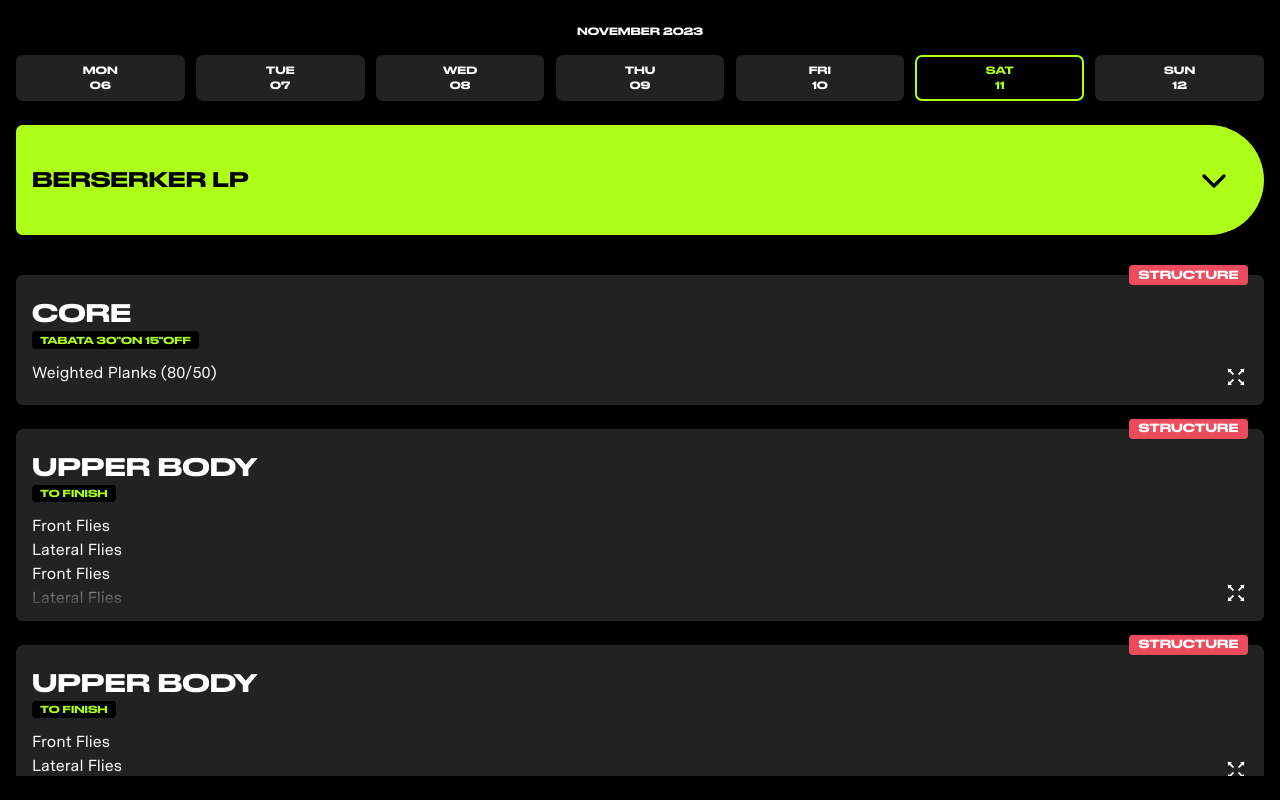
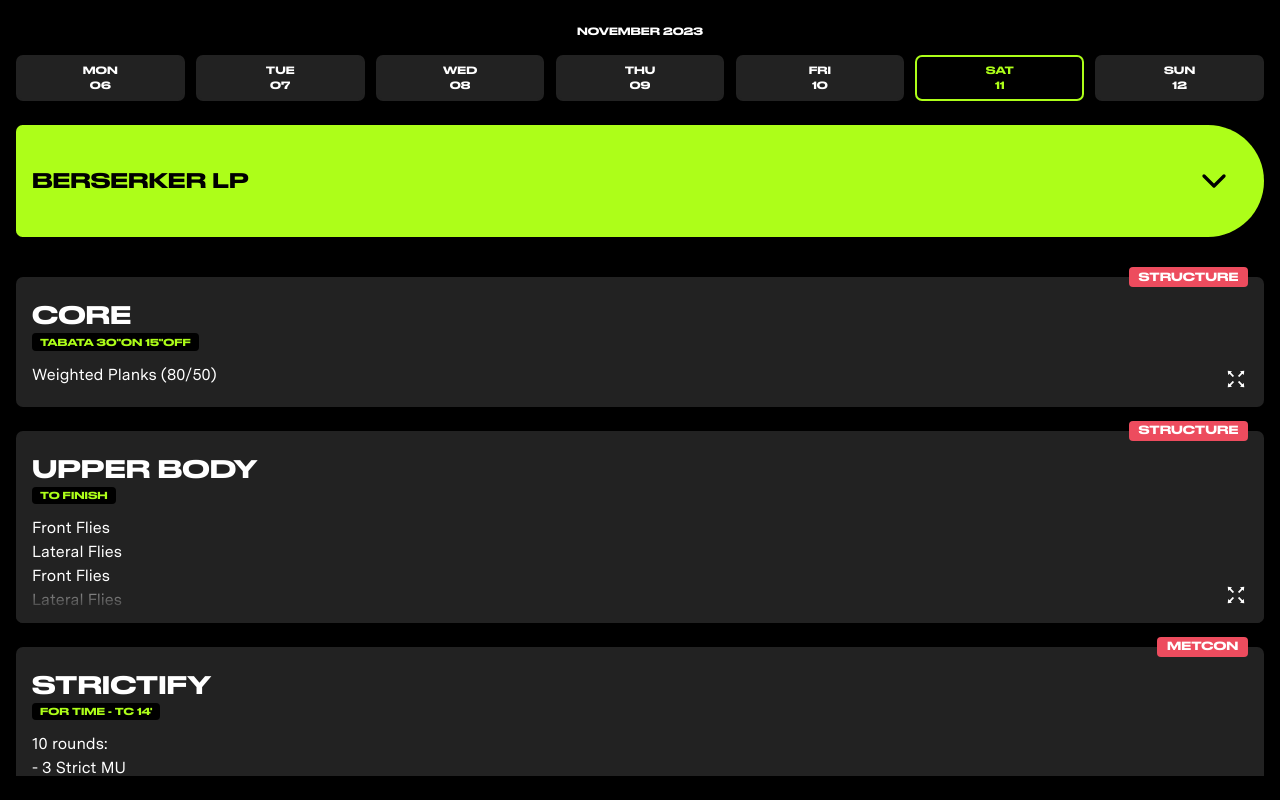
Before and after one commit to t-monaco/berserker-app, a Next.js app: page / in a window 1280 px wide. Built offline with nearby package versions, Linux system fonts and the light colour scheme.

Commit message:
fixed shrinking

```diff
--- a/app/components/ProgramSelector/ProgramSelector.styled.tsx
+++ b/app/components/ProgramSelector/ProgramSelector.styled.tsx
@@ -6,11 +6,13 @@ export const ProgramSelectWrapper = styled(BasicBtn)`
   align-items: stretch;
   display: flex;
   flex-direction: column;
+  flex-shrink: 0;
 `;
 
 export const SelectedProgramWrapper = styled.div<object>`
   display: flex;
   justify-content: space-between;
+  flex-shrink: 0;
 
   .selected-program {
     display: flex;
--- a/app/components/Workout/WorkoutWrapper/WorkoutWrapper.tsx
+++ b/app/components/Workout/WorkoutWrapper/WorkoutWrapper.tsx
@@ -22,11 +22,19 @@ const data = {
         'Front Flies\nLateral Flies\nFront Flies\nLateral Flies\nFront Flies\nLateral Flies\nFront Flies\nLateral Flies\nFront Flies\nLateral Flies\nFront Flies\nLateral Flies\nFront Flies\nLateral Flies\nFront Flies\nLateral Flies',
     },
     {
-      id: 2,
-      title: 'upper body',
-      type: 'to finish',
-      category: 'structure',
-      description: 'Front Flies\nLateral Flies',
+      id: 3,
+      title: 'strictify',
+      type: "FOR time - TC 14'",
+      category: 'metcon',
+      description:
+        '10 rounds:\n- 3 Strict MU\n- 5 Strict HSPU\n- 8 KBx2 Snatch (24/26)',
+    },
+    {
+      id: 3,
+      title: 'SABADO AHI AHI',
+      type: 'TO FINISH',
+      category: 'strength',
+      description: 'After\nAfter del after\nAfter del after del after',
     },
   ],
 };
--- a/app/layout.tsx
+++ b/app/layout.tsx
@@ -8,7 +8,6 @@ export const metadata: Metadata = {
   title: 'Berserker Program',
   description: 'Berserker Program',
   manifest: '/manifest.json',
-  icons: { apple: 'icon.png' },
 };
 
 export default function RootLayout({
--- a/app/styles/globals.scss
+++ b/app/styles/globals.scss
@@ -20,6 +20,7 @@
   padding: 0;
   box-sizing: border-box;
   overflow-x: hidden;
+  scrollbar-width: none;
 }
 
 body {
```
